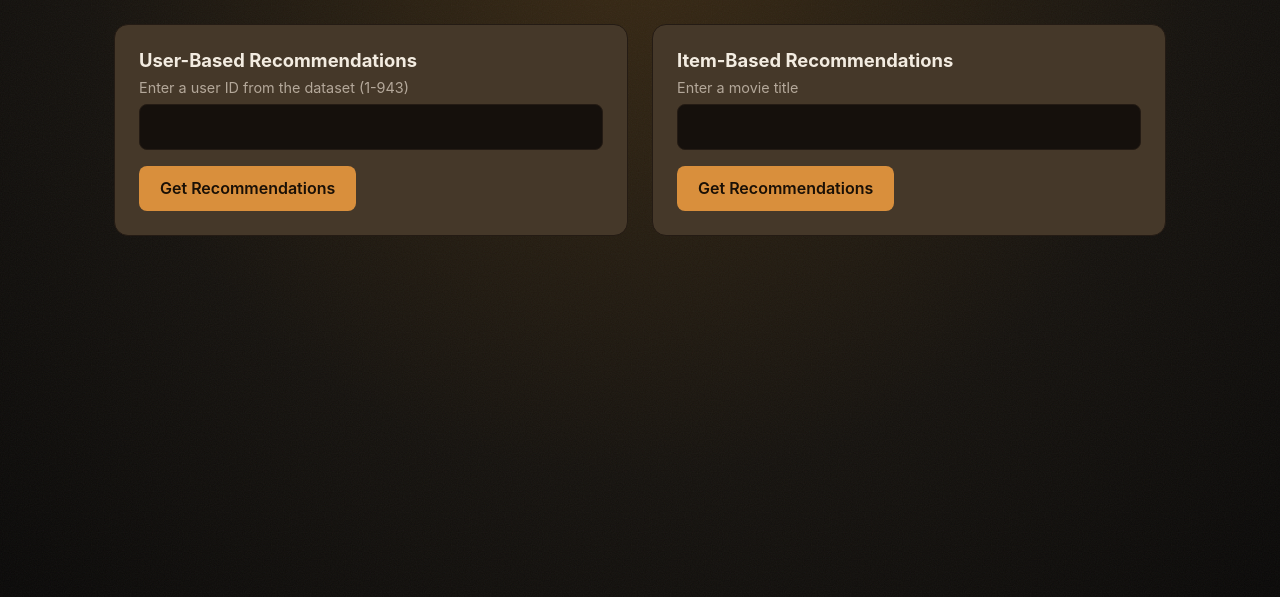
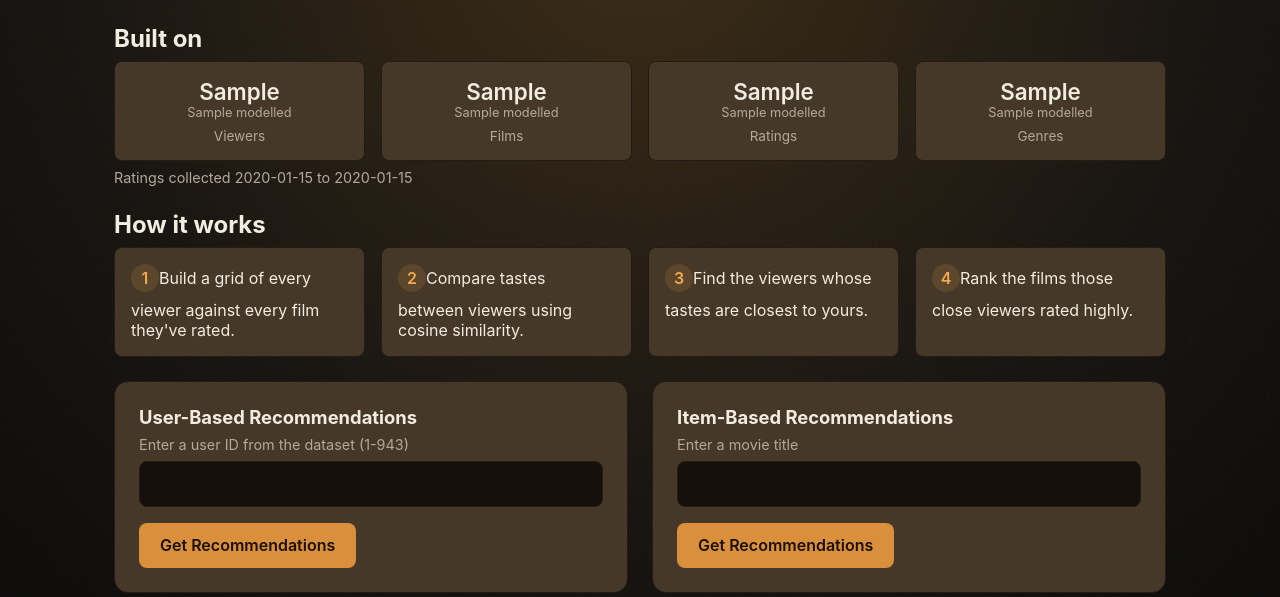
Before and after one commit to devcharu401/movie-recommendation-system, a Flask app: template app/templates/index.html in a window 1280 px wide. Shown: the part 85-682 px from the top of the page. Run offline with Flask 3, Linux system fonts and the light colour scheme; the template is opened without the code that fills it: most values are stand-ins (such as "Sample title", 1, 10 or a date in 2020); parts of the project's set-up code (start-up, migrations or seed data) failed here and were passed over.

Commit message:
Add dataset overview and how-it-works section to the landing page

```diff
--- a/app/api/routes.py
+++ b/app/api/routes.py
@@ -14,7 +14,11 @@ def _service():
 @bp.route("/", methods=["GET"])
 def index():
     service = _service()
-    return render_template("index.html", movie_titles=service.recommendable_movie_titles())
+    return render_template(
+        "index.html",
+        movie_titles=service.recommendable_movie_titles(),
+        stats=service.dataset_statistics(),
+    )
 
 
 @bp.route("/recommend/user", methods=["POST"])
--- a/app/static/style.css
+++ b/app/static/style.css
@@ -106,6 +106,89 @@ main {
 
 .site-title a:hover {
     color: var(--color-accent-strong);
+}
+
+/* Dataset overview */
+
+.stats {
+    margin-bottom: var(--space-3);
+}
+
+.stat-strip {
+    display: grid;
+    grid-template-columns: repeat(auto-fit, minmax(min(140px, 100%), 1fr));
+    gap: var(--space-2);
+    margin-bottom: var(--space-1);
+}
+
+.stat {
+    background: var(--color-surface);
+    border: 1px solid var(--color-border);
+    border-radius: var(--radius-md);
+    padding: var(--space-2);
+    text-align: center;
+}
+
+.stat-value {
+    display: block;
+    font-size: 1.4rem;
+    font-weight: 600;
+}
+
+.stat-modelled {
+    display: block;
+    font-size: 0.8rem;
+    color: var(--color-text-muted);
+}
+
+.stat-label {
+    display: block;
+    margin-top: var(--space-1);
+    font-size: 0.85rem;
+    color: var(--color-text-muted);
+}
+
+.stat-range {
+    color: var(--color-text-muted);
+    font-size: 0.9rem;
+}
+
+/* How it works */
+
+.how-it-works {
+    margin-bottom: var(--space-3);
+}
+
+.steps {
+    display: grid;
+    grid-template-columns: repeat(auto-fit, minmax(min(200px, 100%), 1fr));
+    gap: var(--space-2);
+    margin: 0;
+    padding: 0;
+    list-style: none;
+    counter-reset: step;
+}
+
+.step {
+    counter-increment: step;
+    background: var(--color-surface);
+    border: 1px solid var(--color-border);
+    border-radius: var(--radius-md);
+    padding: var(--space-2);
+}
+
+.step::before {
+    content: counter(step);
+    display: inline-flex;
+    align-items: center;
+    justify-content: center;
+    width: 1.75rem;
+    height: 1.75rem;
+    margin-bottom: var(--space-1);
+    border-radius: 50%;
+    background: var(--color-accent-soft);
+    color: var(--color-accent-strong);
+    font-weight: 600;
 }
 
 /* Input panels */
@@ -296,7 +379,9 @@ button:focus,
 
 @media (max-width: 640px) {
     .panels,
-    .cards {
+    .cards,
+    .stat-strip,
+    .steps {
         grid-template-columns: 1fr;
     }
 
--- a/app/templates/index.html
+++ b/app/templates/index.html
@@ -4,6 +4,53 @@
 {% if error %}
 <p class="error">{{ error }}</p>
 {% endif %}
+
+<section class="stats">
+    <h2>Built on</h2>
+    <div class="stat-strip">
+        <div class="stat">
+            <span class="stat-value">{{ stats.raw_viewers }}</span>
+            {% if stats.modelled_viewers != stats.raw_viewers %}
+            <span class="stat-modelled">{{ stats.modelled_viewers }} modelled</span>
+            {% endif %}
+            <span class="stat-label">Viewers</span>
+        </div>
+        <div class="stat">
+            <span class="stat-value">{{ stats.raw_films }}</span>
+            {% if stats.modelled_films != stats.raw_films %}
+            <span class="stat-modelled">{{ stats.modelled_films }} modelled</span>
+            {% endif %}
+            <span class="stat-label">Films</span>
+        </div>
+        <div class="stat">
+            <span class="stat-value">{{ stats.raw_ratings }}</span>
+            {% if stats.modelled_ratings != stats.raw_ratings %}
+            <span class="stat-modelled">{{ stats.modelled_ratings }} modelled</span>
+            {% endif %}
+            <span class="stat-label">Ratings</span>
+        </div>
+        <div class="stat">
+            <span class="stat-value">{{ stats.raw_genres }}</span>
+            {% if stats.modelled_genres != stats.raw_genres %}
+            <span class="stat-modelled">{{ stats.modelled_genres }} modelled</span>
+            {% endif %}
+            <span class="stat-label">Genres</span>
+        </div>
+    </div>
+    <p class="stat-range">
+        Ratings collected {{ stats.earliest_rating.strftime('%B %Y') }} to {{ stats.latest_rating.strftime('%B %Y') }}
+    </p>
+</section>
+
+<section class="how-it-works">
+    <h2>How it works</h2>
+    <ol class="steps">
+        <li class="step">Build a grid of every viewer against every film they've rated.</li>
+        <li class="step">Compare tastes between viewers using cosine similarity.</li>
+        <li class="step">Find the viewers whose tastes are closest to yours.</li>
+        <li class="step">Rank the films those close viewers rated highly.</li>
+    </ol>
+</section>
 
 <div class="panels">
     <section class="panel">
```
Also changed, not shown: app/repositories/rating_repository.py (+36 -1 lines), app/services/recommendation_service.py (+46 -0 lines).
